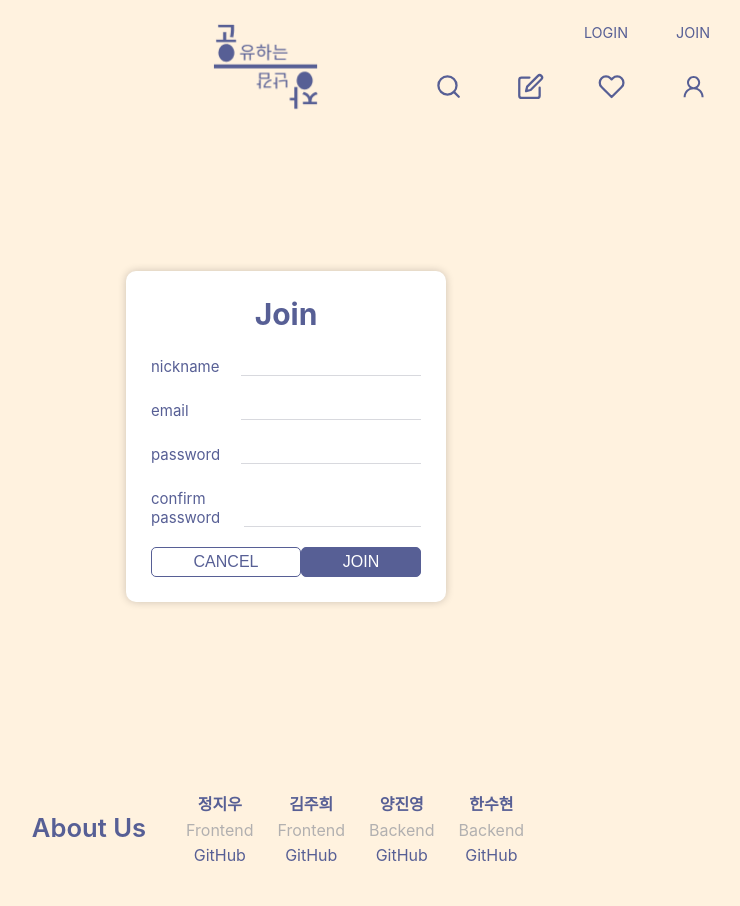
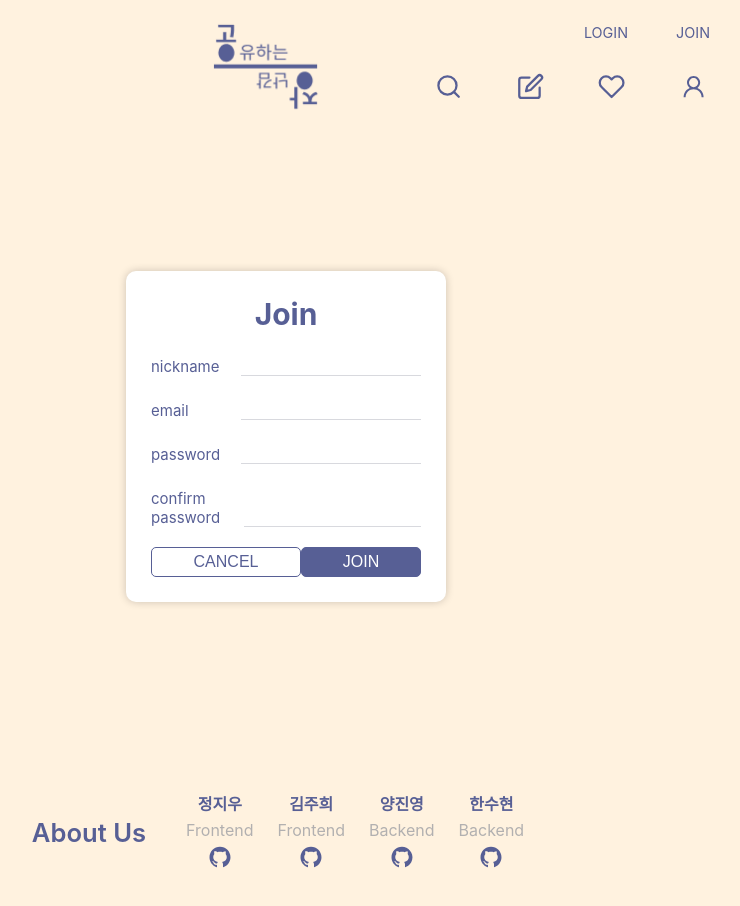
Before and after one commit to yjy1412/GongJang, a React (Create React App) app in the folder client/: page /join in a window 1280 px wide. Shown: the top 906 px of the page, without its empty margins (354-1094 px from the left). Built offline with nearby package versions, Linux system fonts and the light colour scheme; no server answers.

Commit message:
edit : github 아이콘 적용

```diff
--- a/client/src/components/common/Footer.js
+++ b/client/src/components/common/Footer.js
@@ -1,5 +1,6 @@
 import React from 'react';
 import styled from 'styled-components';
+import { AiFillGithub } from 'react-icons/ai';
 
 const FooterBlock = styled.footer`
   display: flex;
@@ -21,6 +22,14 @@ const FooterBlock = styled.footer`
         color: #b2b0b0;
         margin: 0.3rem 0;
       }
+      a {
+        font-size: 1.5rem;
+        color: #575f95;
+        transition: .3s;
+        &:hover {
+          color: #b2b0b0;
+        }
+      }
     }
   }
   @media only screen and (max-width: 768px){
@@ -39,22 +48,30 @@ const Footer = () => {
         <li>
           <h4>정지우</h4>
           <p>Frontend</p>
-          <a href="https://github.com/djdu4496">GitHub</a>
+          <a href="https://github.com/djdu4496">
+            <AiFillGithub/>
+          </a>
         </li>
         <li>
           <h4>김주희</h4>
           <p>Frontend</p>
-          <a href="https://github.com/treatme030">GitHub</a>
+          <a href="https://github.com/treatme030">
+            <AiFillGithub/>
+          </a>
         </li>
         <li>
           <h4>양진영</h4>
           <p>Backend</p>
-          <a href="https://github.com/yjy1412">GitHub</a>
+          <a href="https://github.com/yjy1412">
+            <AiFillGithub/>
+          </a>
         </li>
         <li>
           <h4>한수현</h4>
           <p>Backend</p>
-          <a href="https://github.com/Gwangandong">GitHub</a>
+          <a href="https://github.com/Gwangandong">
+          <AiFillGithub/>
+          </a>
         </li>
       </ul>
     </FooterBlock>
```
